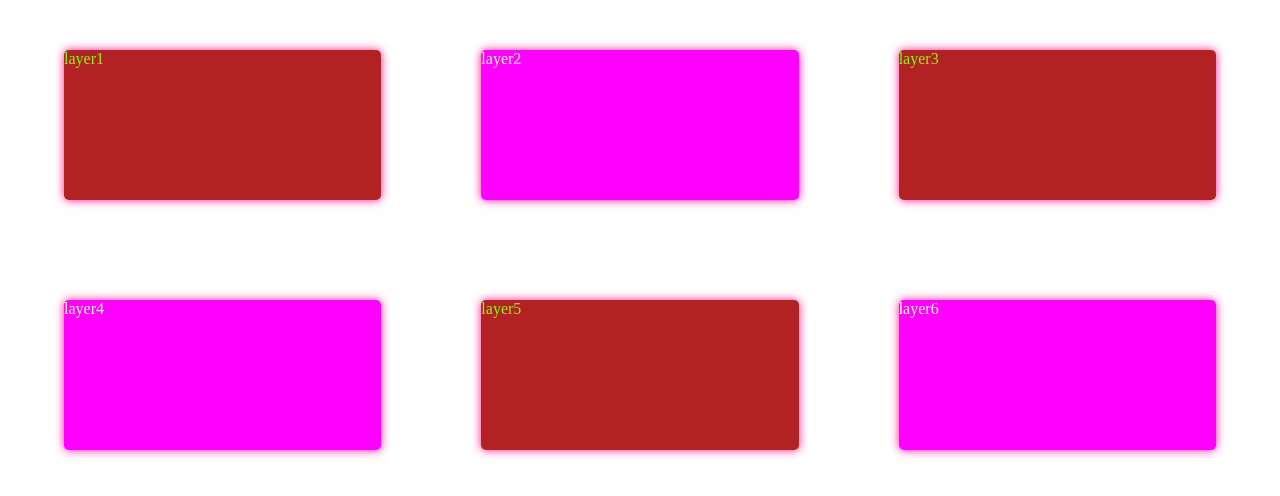
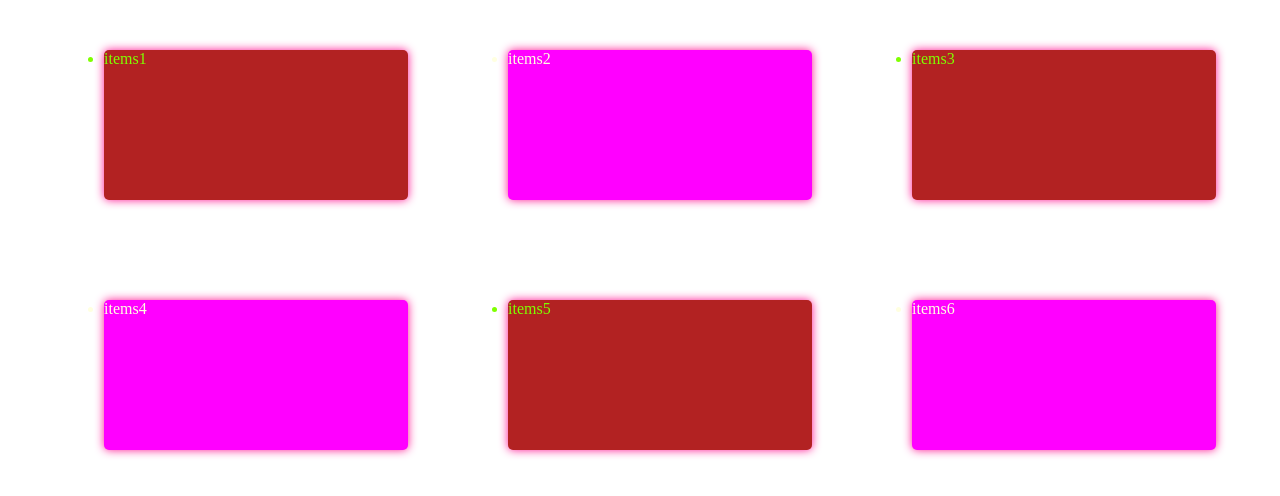
Before and after one commit to yaroslavbaranik/git-test-MA, a website: page index.html in a window 1280 px wide. Drawn offline with Linux system fonts and the light colour scheme.

Commit message:
"first merge"

```diff
--- a/index.html
+++ b/index.html
@@ -8,13 +8,13 @@
     <link rel="stylesheet" href="./css/style.css">
 </head>
 <body>
-    <div class="container">
-        <div class="container__block">layer1</div>
-        <div class="container__block">layer2</div>
-        <div class="container__block">layer3</div>
-        <div class="container__block">layer4</div>
-        <div class="container__block">layer5</div>
-        <div class="container__block">layer6</div>
-    </div>
+   <ul class="container">
+        <li class="container__block">items1</li>
+        <li class="container__block">items2</li>
+        <li class="container__block">items3</li>
+        <li class="container__block">items4</li>
+        <li class="container__block">items5</li>
+        <li class="container__block">items6</li>
+    </ul>
 </body>
 </html>
```
